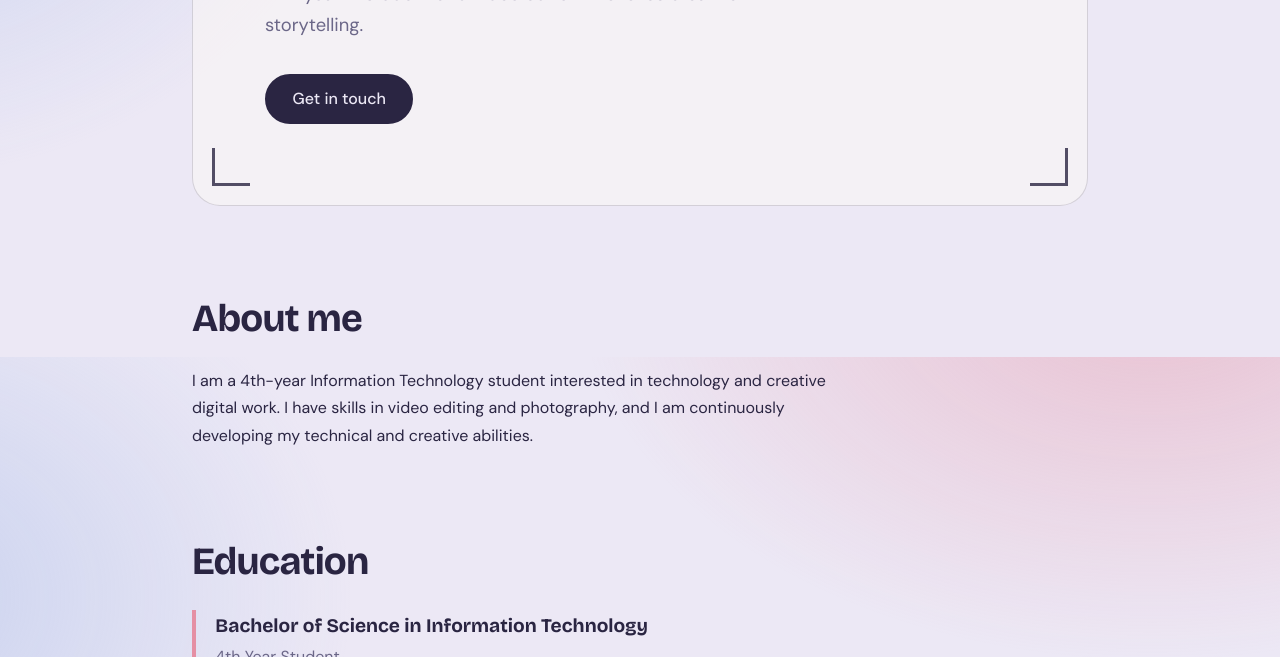
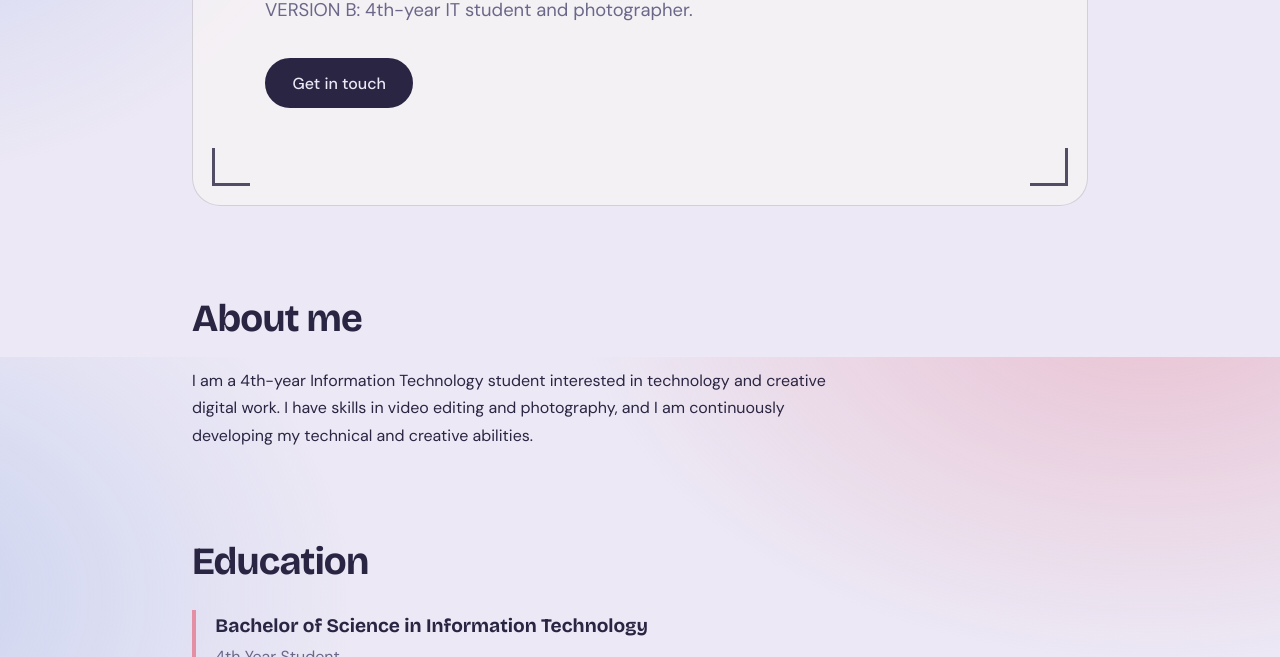
Before and after one commit to isaiahjairomartinez-00457/IT415-CV, a plain HTML site: page index.html in a window 1280 px wide. Shown: the part 443-1100 px from the top of the page. Drawn offline with nearby package versions, Linux system fonts and the light colour scheme.

Commit message:
Change role text in conflict-b

```diff
--- a/index.html
+++ b/index.html
@@ -30,7 +30,7 @@
       <div class="hero-text">
         <p class="hello">Curriculum Vitae</p>
         <h1>Isaiah Jairo Martinez</h1>
-       <p class="role">4th-year IT student and video editor who loves creative storytelling.</p>
+       <p class="role">VERSION B: 4th-year IT student and photographer.</p>
         <a class="btn" href="#contact">Get in touch</a>
       </div>
     </section>
```
